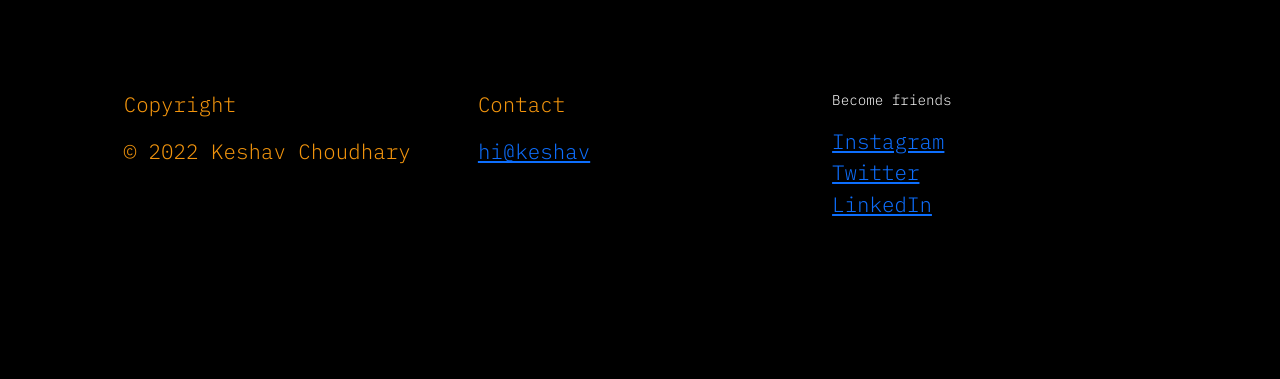
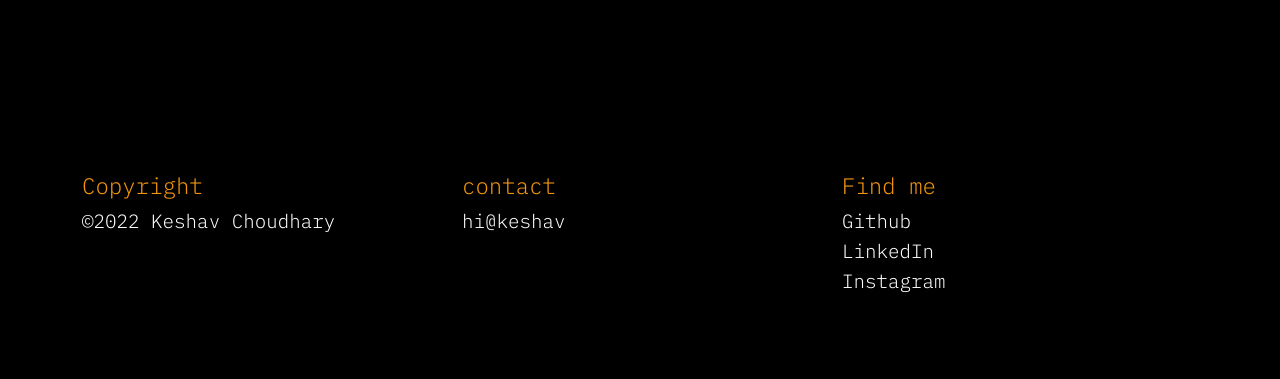
Before and after one commit to keshav211/Portfolio_website, a plain HTML site: page index.html in a window 1280 px wide. Shown: the part 2984-3363 px from the top of the page. Before the commit the page ends 3337 px from the top, so only its background shows below. Drawn offline with nearby package versions, Linux system fonts and the light colour scheme.

Commit message:
footer added

```diff
--- a/index.html
+++ b/index.html
@@ -117,9 +117,9 @@
   </section>
 
 
-
-  <div class="container-fluid" id="skills">
-    <h1 class="sktitle">MY SKILLS</h1>
+<section id="skills">
+  <div class="container-fluid">
+    <h1 class="sktitle">My Skills</h1>
     <p class="sk">I do all kinds of neat stuff</p>
     <div class="row skillslist">
       <div class="col-lg-3 col-sm-12 col-md-6 skillset"><i class="fa-brands fa-html5" aria-hidden="true"></i></div>
@@ -133,83 +133,37 @@
       <div class="col-lg-3 col-sm-12 col-md-6 skillset"><i class="fa-brands fa-node" aria-hidden="true"></i></div>
     </div>
   </div>
+</section>
 
 
 <section id="contact">
-    <section id="section_65e1b68c7" class="content-block" data-column-mode-sm="single" data-column-mode-xs="single">
   <div class="container">
-        <div id="row_f06194d78" class="row">
-          <div id="column_624cb74ec" class="column" data-xl-width="4">
-            <div class="content-wrapper">
-              <div id="content_a7a05b191" class="column-content" data-module="text">
-                <div class="is-content">
-                  <p>
-                    <span class="font_irww4jm32">Copyright</span></p>
+    <div class="row">
+      <div class="col-lg-4 col-sm-12 col-md-6">
+        <div class="contact-info">
+          <p class="contact-head">Copyright</p>
+          <p>©2022 Keshav Choudhary</p>
         </div>
       </div>
-              <div id="content_333c61e63" class="column-content" data-module="text">
-                <div class="is-content">
-                  <p >
-                    <span>© 2022 Keshav Choudhary</span></p>
+      <div class="col-lg-4 col-sm-12 col-md-6">
+        <div class="contact-info">
+          <p class="contact-head">contact</p>
+          <p><a class="text-decoration-none text-reset" href="mailto:keshav.choudhary6866@gmail.com">hi@keshav</a></p>
         </div>
       </div>
-            </div>
-          </div>
-          <div id="column_f1e9584c2" class="column" data-xl-width="4">
-            <div class="content-wrapper">
-              <div id="content_6afec5dea" class="column-content" data-module="text">
-                <div class="is-content">
-                  <p>
-                    <span>Contact</span></p>
-                </div>
-              </div>
-              <div id="content_e78e57c07" class="column-content" data-module="button">
-                <div class="ce-button" data-align="left">
-                  <div class="is-content" data-width="auto">
-                    <a data-font="font_irww4jm32" href="mailto: keshav.choudhary6866@gmail.com" target="_blank">hi@keshav</a>
-                  </div>
-                </div>
-              </div>
-            </div>
-          </div>
-          <div id="column_89d1d756c" class="column" data-xl-width="4">
-            <div class="content-wrapper">
-              <div id="content_d489efd45" class="column-content" data-module="text">
-                <div class="is-content">
-                  <p style="font-size: 0.889rem;" data-mce-style="font-size: 0.889rem;" data-font-size-xl="0.889rem">
-                    <span style="color: rgb(255, 255, 255);" data-mce-style="color: rgb(255, 255, 255);"
-                      class="font_irww4jm32">Become friends</span></p>
-                </div>
-              </div>
-              <div id="content_d10a9ac64" class="column-content" data-module="button">
-                <div class="ce-button" data-align="left">
-                  <div class="is-content" data-width="auto">
-                    <a data-font="font_irww4jm32" href="https://www.instagram.com/saschasai/"
-                      target="_blank">Instagram</a>
-                  </div>
-                </div>
-              </div>
-              <div id="content_8b0307d4a" class="column-content" data-module="button">
-                <div class="ce-button" data-align="left">
-                  <div class="is-content" data-width="auto">
-                    <a data-font="font_irww4jm32" href="https://twitter.com/saschasaii" target="_blank">Twitter</a>
-                  </div>
-                </div>
-              </div>
-              <div id="content_2205a9ea4" class="column-content" data-module="button">
-                <div class="ce-button" data-align="left">
-                  <div class="is-content" data-width="auto">
-                    <a data-font="font_irww4jm32" href="https://www.linkedin.com/in/saschasai/"
-                      target="_blank">LinkedIn</a>
-                  </div>
-                </div>
-              </div>
-            </div>
-          </div>
+      <div class="col-lg-4 col-sm-12 col-md-6">
+        <div class="contact-info">
+          <p class="contact-head">Find me</p>
+          <p><a class="text-decoration-none text-reset" href="https://github.com/keshav211" target="_blank">Github</a></p>
+          <p><a class="text-decoration-none text-reset" href="https://www.linkedin.com/in/keshav-choudhary-9967591b5/" target="_blank">LinkedIn</a></p>
+          <p><a class="text-decoration-none text-reset" href="https://www.instagram.com/keshav._choudhary/" target="_blank">Instagram</a></p>
         </div>
       </div>
 </section>
-  </section>
+
+
+
+
 
   <script src="https://cdn.jsdelivr.net/npm/bootstrap@5.2.0-beta1/dist/js/bootstrap.bundle.min.js"
     integrity="sha384-pprn3073KE3tl6bjs2Q12 col-md-6FaJGz5/SUsLqktiwsUTF55Jfv3qYSDhgCecCxMW52nD2"
--- a/styles.css
+++ b/styles.css
@@ -267,6 +267,7 @@ body{
 #skills{
     color: #fff;
     padding: 10px;
+    font-family: 'Inconsolata', monospace;
 }
 
 .sk{
@@ -279,10 +280,9 @@ body{
 
 .sktitle{
     text-align: center;
-    font-size: 50px;
+    font-family: 'Inconsolata', monospace;
+    font-size: 5rem;
     margin: 100px 0 0 0;
-    font-weight: 700;
-    font-family: 'Inconsolata', monospace;
 }
 
 
@@ -328,109 +328,24 @@ body{
 
 
 /* footer ka style kar raha hoo idhar */
-#section_65e1b68c7{
--webkit-text-size-adjust: 100%;
-word-wrap: break-word;
--webkit-font-smoothing: antialiased;
-box-sizing: inherit;
-margin: 0;
-padding: 0;
-border: 0;
-vertical-align: baseline;
-display: flex;
-flex-direction: column;
-border-style: solid;
-position: relative;
-width: 100%;
-padding-top: 3.3333333333333335rem;
-padding-bottom: 8.333333333333334rem;
-background-color: #000000;
-}
-
-#row_f06194d78{
--webkit-text-size-adjust: 100%;
-word-wrap: break-word;
--webkit-font-smoothing: antialiased;
-box-sizing: inherit;
-margin: 0;
-border: 0;
-vertical-align: baseline;
-width: 100%;
-margin-right: auto;
-margin-left: auto;
-display: flex;
-flex-wrap: wrap;
-padding: 0 1.66667rem 0 1.66667rem;
-max-width: 1230px;
-}
-
-
-#column_624cb74ec{
-    -webkit-text-size-adjust: 100%;
-    -webkit-font-smoothing: antialiased;
-    box-sizing: inherit;
-    margin: 0;
-    padding: 0;
-    border: 0;
-    vertical-align: baseline;
-    width: calc(100% / 12 * 4);
-    max-width: calc(100% / 12 * 4);
-    flex: 0 0 auto;
-    flex-basis: calc(100% / 12 * 4);
-    padding-left: 15px;
-    padding-right: 15px;
-    display: flex;
-    flex-direction: row;
-    word-wrap: break-word;
-    border-style: solid;
-    position: relative;
-}
-
-#column_f1e9584c2{    -webkit-text-size-adjust: 100%;
-
-    -webkit-font-smoothing: antialiased;
-    box-sizing: inherit;
-    margin: 0;
-    padding: 0;
-    border: 0;
-    vertical-align: baseline;
-    width: calc(100% / 12 * 4);
-    max-width: calc(100% / 12 * 4);
-    flex: 0 0 auto;
-    flex-basis: calc(100% / 12 * 4);
-    padding-left: 15px;
-    padding-right: 15px;
-    display: flex;
-    flex-direction: row;
-    word-wrap: break-word;
-    border-style: solid;
-    position: relative;}
-
-#column_89d1d756c{
-    -webkit-text-size-adjust: 100%;
-    -webkit-font-smoothing: antialiased;
-    box-sizing: inherit;
-    margin: 0;
-    padding: 0;
-    border: 0;
-    vertical-align: baseline;
-    width: calc(100% / 12 * 4);
-    max-width: calc(100% / 12 * 4);
-    flex: 0 0 auto;
-    flex-basis: calc(100% / 12 * 4);
-    padding-left: 15px;
-    padding-right: 15px;
-    display: flex;
-    flex-direction: row;
-    word-wrap: break-word;
-    border-style: solid;
-    position: relative;
-}
 
 #contact{
     font-family: 'IBM Plex Mono', monospace;
     font-weight: 300;
-    font-size: 1.3rem;
+    font-size: 1.2rem;
+    color: #fff;
+    background-color: black;
+    padding: 10px;
+    margin-bottom: 5% ;
+}
+
+.contact-head{
     color: #f3950d;
-    background-color: black;
+    font-size: 1.4rem;
+    font-weight: 300;
+    margin: 100px 0 20px 0;
 }
+
+.contact-info{
+    line-height: 0.9rem;
+}
```
Lines whose indentation alone changed are shown as unchanged.
